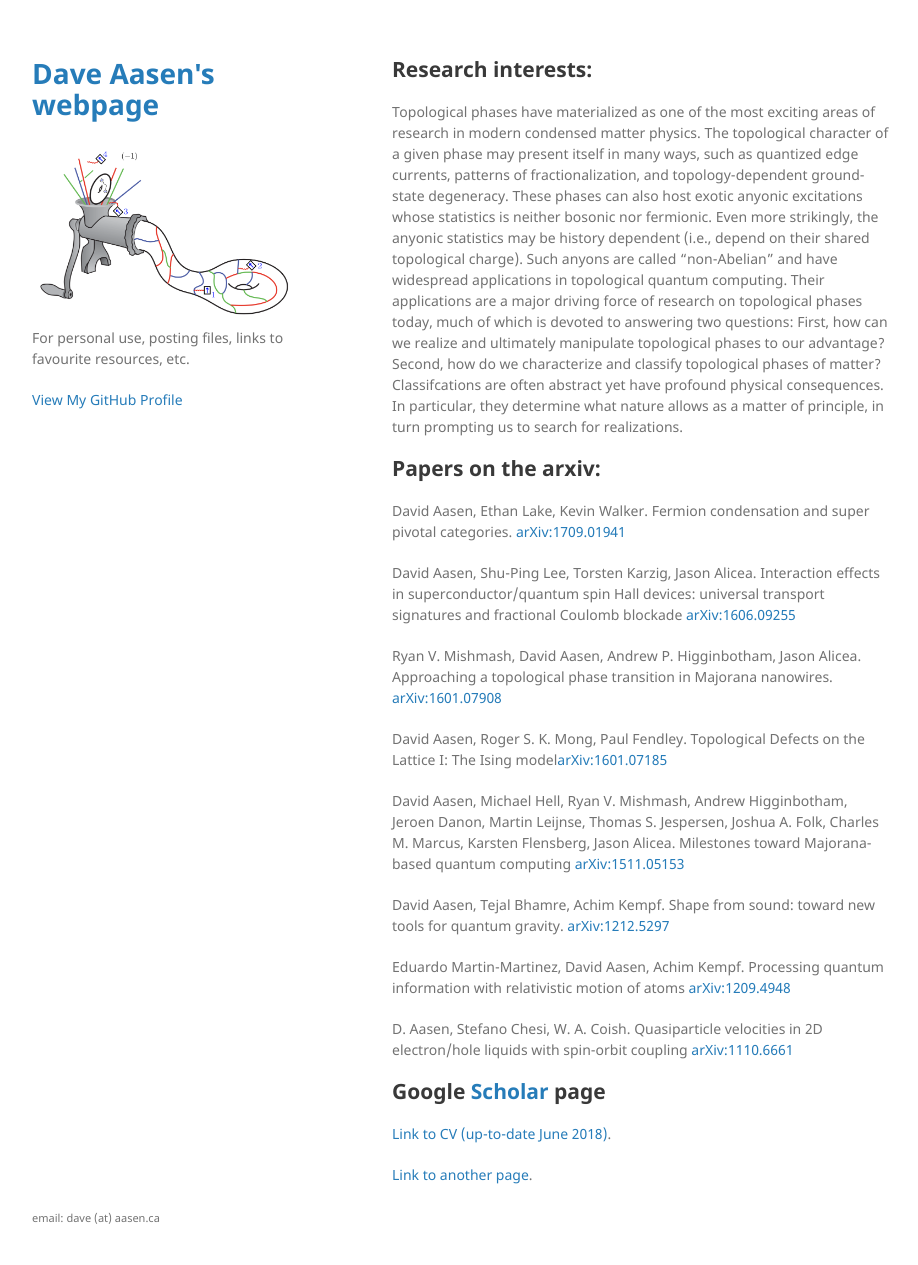
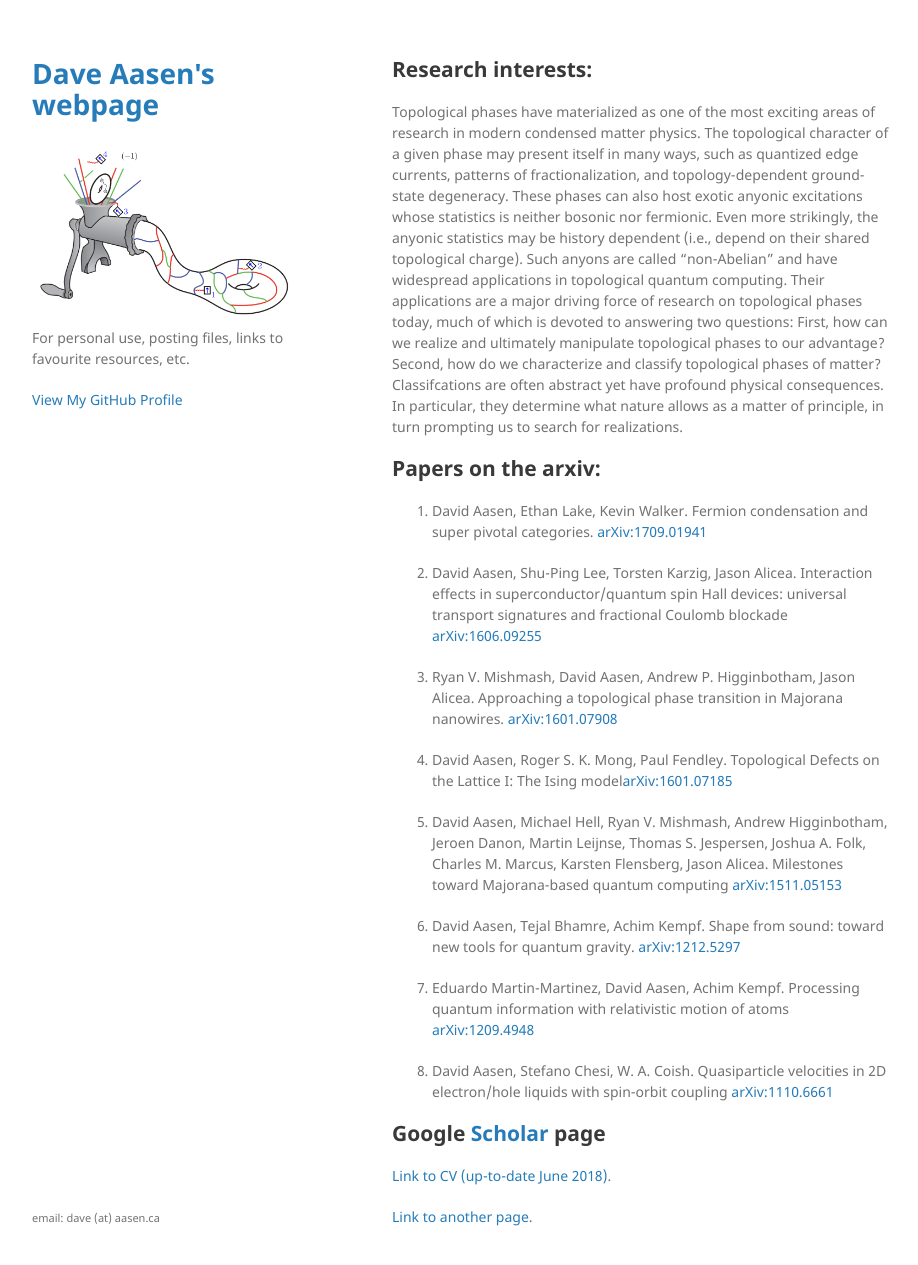
Before and after one commit to davidaasen/davidaasen.github.io, a Jekyll site: the page built from index.md, in a window 1280 px wide and 1297 px high. Shown: the top 1265 px of the window, without its empty margins (178-1096 px from the left). Built offline with Jekyll 4.4.1, drawn with Linux system fonts in a browser that asks for light colours; our own code applies the rules of GitHub Pages for plain Markdown files; part of the change alters nothing that is shown.

Commit message:
Update index.md

```diff
--- a/index.md
+++ b/index.md
@@ -8,22 +8,21 @@ Topological phases have materialized as one of the most exciting areas of resear
 
 ## Papers on the arxiv:
 
-David Aasen, Ethan Lake, Kevin Walker. Fermion condensation and super pivotal categories. [arXiv:1709.01941](https://arxiv.org/abs/1709.01941)
+1. David Aasen, Ethan Lake, Kevin Walker. Fermion condensation and super pivotal categories. [arXiv:1709.01941](https://arxiv.org/abs/1709.01941)
 
-David Aasen, Shu-Ping Lee, Torsten Karzig, Jason Alicea. Interaction effects in superconductor/quantum spin Hall devices: universal transport signatures and fractional Coulomb blockade [arXiv:1606.09255](https://arxiv.org/abs/1606.09255)
+1. David Aasen, Shu-Ping Lee, Torsten Karzig, Jason Alicea. Interaction effects in superconductor/quantum spin Hall devices: universal transport signatures and fractional Coulomb blockade [arXiv:1606.09255](https://arxiv.org/abs/1606.09255)
 
-Ryan V. Mishmash, David Aasen, Andrew P. Higginbotham, Jason Alicea. Approaching a topological phase transition in Majorana nanowires. [arXiv:1601.07908](https://arxiv.org/abs/1601.07908)
+1. Ryan V. Mishmash, David Aasen, Andrew P. Higginbotham, Jason Alicea. Approaching a topological phase transition in Majorana nanowires. [arXiv:1601.07908](https://arxiv.org/abs/1601.07908)
 
-David Aasen, Roger S. K. Mong, Paul Fendley. Topological Defects on the Lattice I: The Ising model[arXiv:1601.07185](https://arxiv.org/abs/1601.07185)
+1. David Aasen, Roger S. K. Mong, Paul Fendley. Topological Defects on the Lattice I: The Ising model[arXiv:1601.07185](https://arxiv.org/abs/1601.07185)
 
-David Aasen, Michael Hell, Ryan V. Mishmash, Andrew Higginbotham, Jeroen Danon, Martin Leijnse, Thomas S. Jespersen, Joshua A. Folk, Charles M. Marcus, Karsten Flensberg, Jason Alicea. Milestones toward Majorana-based quantum computing [	arXiv:1511.05153](https://arxiv.org/abs/1511.05153)
+1. David Aasen, Michael Hell, Ryan V. Mishmash, Andrew Higginbotham, Jeroen Danon, Martin Leijnse, Thomas S. Jespersen, Joshua A. Folk, Charles M. Marcus, Karsten Flensberg, Jason Alicea. Milestones toward Majorana-based quantum computing [	arXiv:1511.05153](https://arxiv.org/abs/1511.05153)
 
-David Aasen, Tejal Bhamre, Achim Kempf. Shape from sound: toward new tools for quantum gravity. [arXiv:1212.5297](https://arxiv.org/abs/1212.5297)
+1. David Aasen, Tejal Bhamre, Achim Kempf. Shape from sound: toward new tools for quantum gravity. [arXiv:1212.5297](https://arxiv.org/abs/1212.5297)
 
+1. Eduardo Martin-Martinez, David Aasen, Achim Kempf. Processing quantum information with relativistic motion of atoms [	arXiv:1209.4948](https://arxiv.org/abs/1209.4948)
 
-Eduardo Martin-Martinez, David Aasen, Achim Kempf. Processing quantum information with relativistic motion of atoms [	arXiv:1209.4948](https://arxiv.org/abs/1209.4948)
-
-D. Aasen, Stefano Chesi, W. A. Coish. Quasiparticle velocities in 2D electron/hole liquids with spin-orbit coupling [	arXiv:1110.6661](https://arxiv.org/abs/1110.6661)
+1. David Aasen, Stefano Chesi, W. A. Coish. Quasiparticle velocities in 2D electron/hole liquids with spin-orbit coupling [	arXiv:1110.6661](https://arxiv.org/abs/1110.6661)
 
 
 ## Google [Scholar](https://scholar.google.com/citations?user=vNuuzc8AAAAJ&hl=en) page
```
